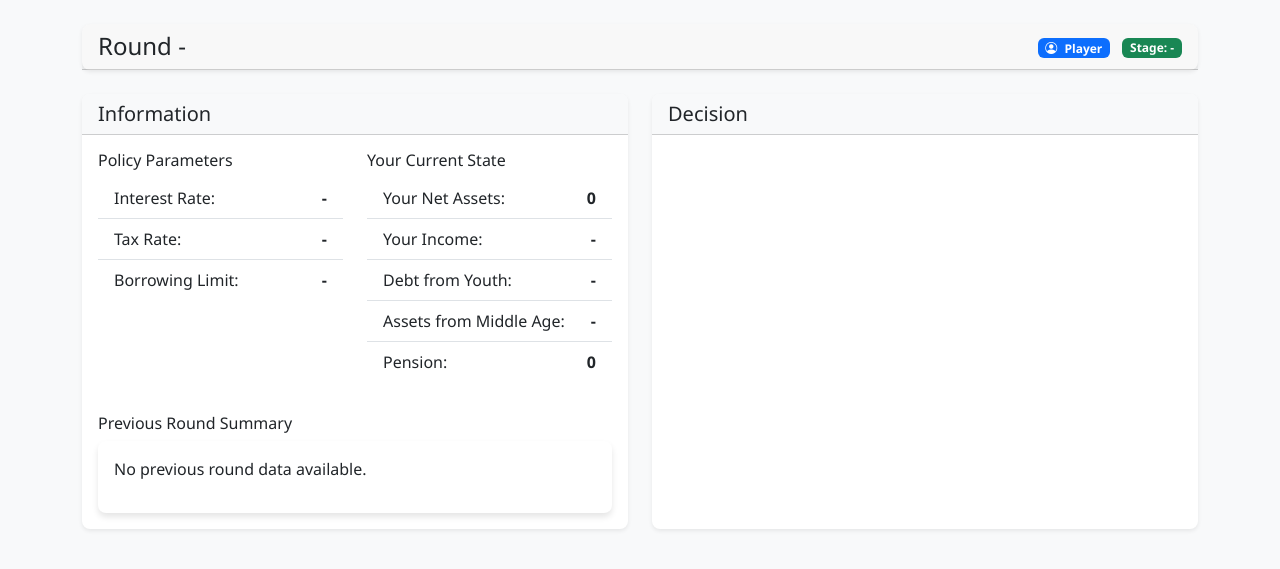
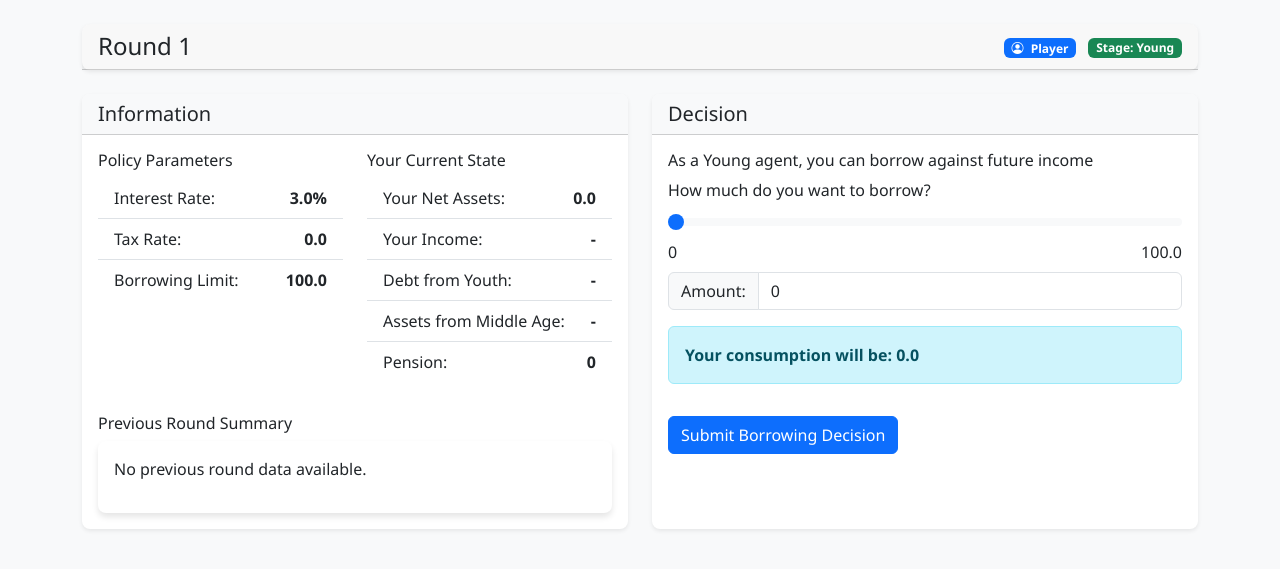
Before and after one commit to GitHub-at-Brown/OLG-game, a Flask app: template templates/player_dashboard.html in a window 1280 px wide. Shown: the top 569 px of the page. Run offline with Flask 3, Linux system fonts and the light colour scheme; the template is opened without the code that fills it, so the values that code supplies are empty; some libraries are stand-ins or nearby versions.

Commit message:
Fix policy updates and default values in OLG game
- Fix Socket.IO communication between professor and student interfaces
- Ensure policy updates are properly propagated to students
- Make default values (interest rate, tax rate, borrowing limit) display in student interface
- Set starting round to 1 instead of 0
- Standardize property names between frontend and backend
- Add robust fallback defaults in the player dashboard

```diff
--- a/app.py
+++ b/app.py
@@ -104,8 +104,11 @@ def set_policy():
             borrowing_limit=borrowing_limit
         )
 
-        # Notify all clients of policy update
-        socketio.emit('policy_updated', data)
+        # Get the complete updated game state to send to clients
+        updated_state = game_state.get_full_state()
+
+        # Notify all clients of policy update with complete game state
+        socketio.emit('policy_updated', updated_state)
 
         return jsonify({'success': True})
     except Exception as e:
--- a/models/game_state.py
+++ b/models/game_state.py
@@ -9,7 +9,7 @@ class GameState:
 
     def __init__(self):
         self.users = {}  # Dictionary of users by user_id
-        self.current_round = 0
+        self.current_round = 1  # Start at round 1 instead of 0
         self.previous_rounds = []  # History of previous rounds
 
         # Policy parameters
@@ -238,9 +238,12 @@ class GameState:
             'user': user.get_state(),
             'policy': {
                 'interest_rate': self.interest_rate,
-                'tax': self.tax_young if user.age_stage == 'Y' else
-                      self.tax_middle if user.age_stage == 'M' else self.tax_old,
-                'max_borrowing': max_borrowing,
+                'borrowing_limit': self.borrowing_limit,
+                'taxes': {
+                    'young': self.tax_young,
+                    'middle': self.tax_middle,
+                    'old': self.tax_old
+                },
                 'government_debt': self.government_debt
             },
             'waiting_for_decisions': bool(self.pending_decisions)
--- a/templates/player_dashboard.html
+++ b/templates/player_dashboard.html
@@ -242,21 +242,61 @@
 
         // Update the interface based on game state
         function updateInterface(state) {
-            if (!state || !state.user) return;
+            // Use default values if state is incomplete
+            if (!state) {
+                state = {
+                    round: 1,
+                    policy: {
+                        interest_rate: 0.03,  // 3%
+                        borrowing_limit: 100,
+                        taxes: { young: 0, middle: 0, old: 0 }
+                    },
+                    user: {
+                        age_stage: 'Y',
+                        name: 'Player',
+                        assets: 0
+                    }
+                };
+            }
+
+            // Ensure required properties exist
+            if (!state.user) {
+                state.user = { age_stage: 'Y', name: 'Player', assets: 0 };
+            }
+
+            if (!state.policy) {
+                state.policy = {
+                    interest_rate: 0.03,  // 3%
+                    borrowing_limit: 100,
+                    taxes: { young: 0, middle: 0, old: 0 }
+                };
+            }
 
             const user = state.user;
             const policy = state.policy;
 
             // Update header info
-            document.getElementById('current-round').textContent = state.round;
-            document.getElementById('player-name').textContent = user.name;
+            document.getElementById('current-round').textContent = state.round || 1;
+            document.getElementById('player-name').textContent = user.name || 'Player';
             document.getElementById('life-stage').textContent =
                 user.age_stage === 'Y' ? 'Young' :
                 user.age_stage === 'M' ? 'Middle-Aged' : 'Old';
 
             // Update policy info
-            document.getElementById('interest-rate').textContent = `${(policy.interest_rate * 100).toFixed(1)}%`;
-            document.getElementById('tax-rate').textContent = `${policy.tax.toFixed(1)}`;
+            // Make sure interest rate is displayed correctly
+            const interestRate = policy.interest_rate || 0.03; // Use default if not set
+            document.getElementById('interest-rate').textContent = `${(interestRate * 100).toFixed(1)}%`;
+
+            // Show the appropriate tax rate based on user's age stage
+            let taxRate = 0;
+            if (user.age_stage === 'Y') {
+                taxRate = policy.taxes ? policy.taxes.young : 0;
+            } else if (user.age_stage === 'M') {
+                taxRate = policy.taxes ? policy.taxes.middle : 0;
+            } else if (user.age_stage === 'O') {
+                taxRate = policy.taxes ? policy.taxes.old : 0;
+            }
+            document.getElementById('tax-rate').textContent = `${taxRate.toFixed(1)}`;
 
             // Hide all stage-specific controls and show only the relevant ones
             document.querySelectorAll('.decision-controls').forEach(el => el.style.display = 'none');
@@ -270,11 +310,11 @@
 
             // Update stage-specific information
             if (user.age_stage === 'Y') {
-                document.getElementById('borrowing-limit').textContent = policy.max_borrowing.toFixed(1);
+                document.getElementById('borrowing-limit').textContent = (policy.borrowing_limit || 100).toFixed(1);
                 document.getElementById('current-assets').textContent = user.assets.toFixed(1);
 
                 // Update Young controls
-                const youngMaxBorrow = policy.max_borrowing;
+                const youngMaxBorrow = policy.borrowing_limit || 100; // Use default if not set
                 document.getElementById('young-borrow-slider').max = youngMaxBorrow;
                 document.getElementById('young-max-borrow').textContent = youngMaxBorrow.toFixed(1);
 
@@ -443,9 +483,12 @@
             });
         });
 
-        socket.on('policy_updated', () => {
-            console.log('Policy updated');
-            initDashboard();
+        socket.on('policy_updated', (updatedState) => {
+            console.log('Policy updated:', updatedState);
+            // Update game state with the new data directly
+            gameState = updatedState;
+            // Update the interface with the new state
+            updateInterface(gameState);
         });
 
         // Initialize dashboard on page load
```
